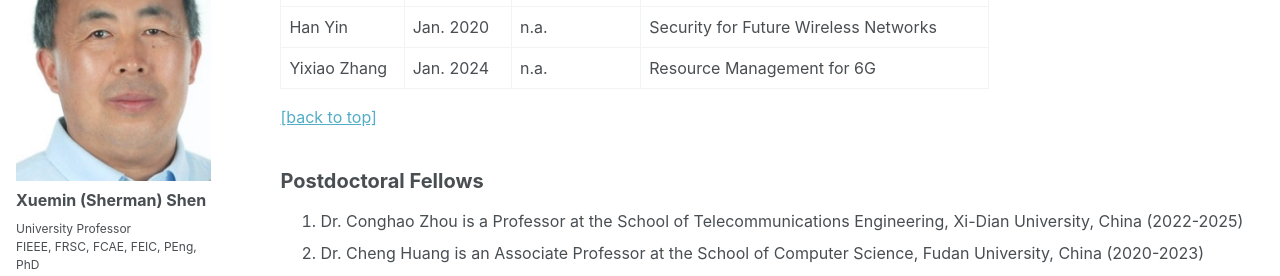
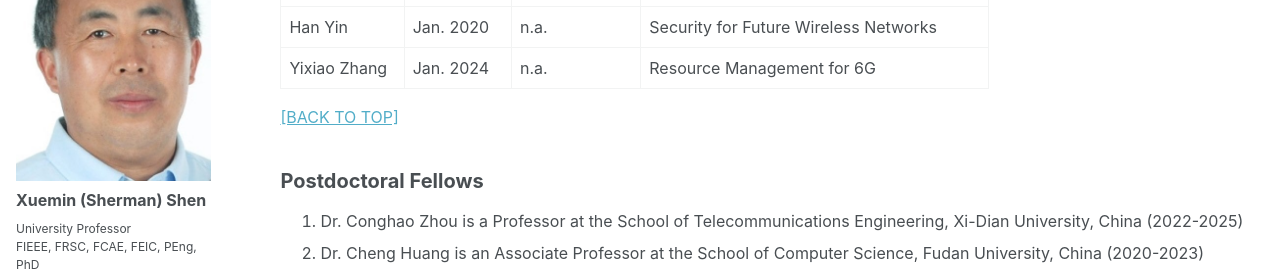
Before and after one commit to m64he/sshen, a Jekyll site: the page built from _pages/supervision.md, in a window 1280 px wide and 900 px high, scrolled down 413 px. Shown: the part 153-429 px from the top of the window. Built offline with Jekyll 4.4.1, drawn with Linux system fonts in a browser that asks for light colours; a script that is not in the unit is left out; some of the changed text lies outside the part shown.

```diff
--- a/_pages/supervision.md
+++ b/_pages/supervision.md
@@ -30,7 +30,7 @@ author_profile: true
 | Han Yin         | Jan. 2020       | n.a.                 | Security for Future Wireless Networks                 |
 | Yixiao Zhang    | Jan. 2024       | n.a.                 | Resource Management for 6G                            |
 
-[\[back to top\]](#supervision_top)
+[\[BACK TO TOP\]](#supervision_top)
 
 ## Postdoctoral Fellows
 
@@ -93,7 +93,7 @@ author_profile: true
 </ol>
 
 
-[\[back to top\]](#supervision_top)
+[\[BACK TO TOP\]](#supervision_top)
 
 
 ## PhD Dissertations
@@ -178,7 +178,7 @@ author_profile: true
 
 
 
-[\[back to top\]](#supervision_top)
+[\[BACK TO TOP\]](#supervision_top)
 
 ## Visiting PhD Students
 
@@ -281,7 +281,7 @@ author_profile: true
 <li>Dr. Yixin Jiang is an Associate Professor at the Tsinghua University, China (2005-2006).</li>
 </ol>
 
-[\[back to top\]](#supervision_top)
+[\[BACK TO TOP\]](#supervision_top)
 
 ## MASc Thesis
 
@@ -339,4 +339,4 @@ author_profile: true
 <li>S. Akbar, "An efficient call admission control for supporting high rate of handoffs in wireless networks'', MASc, 1999. (S. Akbar is employed by Alcatel, Ottawa, Canada)</li>
 </ol>
 
-[\[back to top\]](#supervision_top)
+[\[BACK TO TOP\]](#supervision_top)
```
